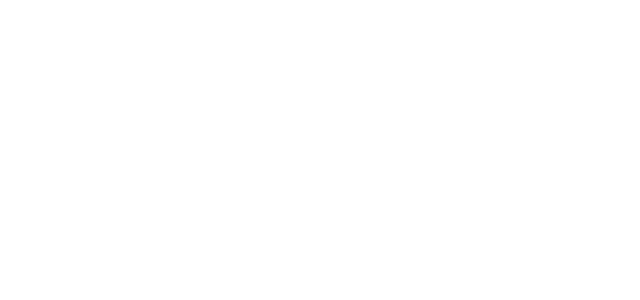
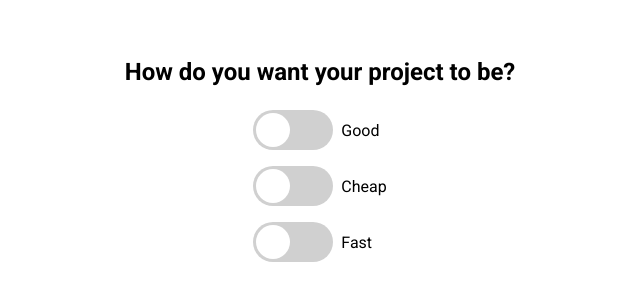
Before and after one commit to endersonlg/50project50days, a React (Create React App) app: page /project/32 in a window 1280 px wide. Before the commit this address had no page. Shown: the part 240-540 px from the top of the page, without its empty margins (320-960 px from the left). Built offline with nearby package versions, Linux system fonts and the light colour scheme.

Commit message:
finish project 32

```diff
--- a/src/Routes/index.tsx
+++ b/src/Routes/index.tsx
@@ -31,6 +31,7 @@
 import { Project29 } from '../pages/Project29'
 import { Project30 } from '../pages/Project30'
 import { Project31 } from '../pages/Project31'
+import { Project32 } from '../pages/Project32'
 
 
 export function Routes () {
@@ -68,6 +69,7 @@
       <Route path='project/29' element={<Project29/>}/>
       <Route path='project/30' element={<Project30/>}/>
       <Route path='project/31' element={<Project31/>}/>
+      <Route path='project/32' element={<Project32/>}/>
     </Switch>
   )
 }
--- /dev/null
+++ b/src/pages/Project32/index.tsx
@@ -0,0 +1,87 @@
+import { useState } from "react";
+import { ContainerProject32, ToggleSwitch } from "./styles";
+
+export function Project32(){
+  const [good,setGood] = useState(false)
+  const [cheap,setCheap] = useState(false)
+  const [fast,setFast] = useState(false)
+
+   function handleCheckGood(checked:boolean){
+    if(checked){
+      if(fast&&cheap){
+        setFast(false)
+      }
+      setGood(true)
+      return
+    }
+    setGood(false)
+  }
+
+  function handleCheckCheap(checked:boolean){
+    if(checked){
+      if(good&&fast){
+        setGood(false)
+      }
+      setCheap(true)
+      return
+    }
+    setCheap(false)
+  }
+
+  function handleCheckFast(checked:boolean){
+    if(checked){
+      if(good&&cheap){
+        setCheap(false)
+      }
+      setFast(true)
+      return
+    }
+    setFast(false)
+  }
+
+  return (
+    <ContainerProject32>
+      <h1>How do you want your project to be?</h1>
+      <div>
+        <ToggleSwitch>
+          <label htmlFor="checkbox-good">
+            <input
+              type="checkbox"
+              id="checkbox-good"
+              onChange={(e)=>handleCheckGood(e.target.checked)}
+              checked={good}
+            />
+            <span />
+          </label>
+          <span>Good</span>
+        </ToggleSwitch>
+
+        <ToggleSwitch>
+          <label htmlFor="checkbox-cheap">
+            <input
+              type="checkbox"
+              id="checkbox-cheap"
+              onChange={(e)=>handleCheckCheap(e.target.checked)}
+              checked={cheap}
+            />
+            <span />
+          </label>
+          <span>Cheap</span>
+        </ToggleSwitch>
+
+        <ToggleSwitch>
+          <label htmlFor="checkbox-fast">
+            <input
+              type="checkbox"
+              id="checkbox-fast"
+              onChange={(e)=>handleCheckFast(e.target.checked)}
+              checked={fast}
+            />
+            <span />
+          </label>
+          <span>Fast</span>
+        </ToggleSwitch>
+      </div>
+    </ContainerProject32>
+  )
+}
--- /dev/null
+++ b/src/pages/Project32/styles.ts
@@ -0,0 +1,102 @@
+import styled from "styled-components";
+
+export const ContainerProject32 = styled.div`
+ width: 100%;
+ height: 100%;
+
+ display: flex;
+ flex-direction: column;
+ align-items: center;
+ justify-content: center;
+
+ h1{
+  font-size: 24px;
+  margin-bottom: 24px;
+ }
+
+ >div{
+    display: flex;
+    flex-direction: column;
+    gap: 16px;
+ }
+`
+
+export const ToggleSwitch = styled.div`
+  display: flex;
+  align-items: center;
+  gap: 8px;
+
+  label{
+    position: relative;
+    display: inline-block;
+    width: 80px;
+    height: 40px;
+
+    input {
+      opacity: 0;
+      width: 0;
+      height: 0;
+    }
+
+    span {
+      position: absolute;
+      cursor: pointer;
+      top: 0;
+      left: 0;
+      right: 0;
+      bottom: 0;
+      background-color: #d0d0d0;
+      -webkit-transition: .4s;
+      transition: .4s;
+      border-radius: 40px;
+    }
+
+    @keyframes GrowDuringProgress {
+      0%{
+        height: 34px;
+        width: 34px;
+      }
+      50%{
+        height: 38px;
+        width: 38px;
+      }
+      100%{
+        height: 34px;
+        width: 34px;
+      }
+    }
+
+    span:before {
+      position: absolute;
+      content: "";
+      height: 34px;
+      width: 34px;
+      left: 3px;
+      bottom: 3px;
+      background-color: white;
+      -webkit-transition: .4s;
+      transition: .4s;
+      border-radius: 50%;
+
+    }
+
+    input:focus + span:before{
+      animation: GrowDuringProgress 0.2s linear forwards;
+    }
+
+
+    input:checked + span {
+      background-color: #8e44ad;
+    }
+
+    input:focus + span {
+      box-shadow: 0 0 1px #8e44ad;
+    }
+
+    input:checked + span:before {
+      -webkit-transform: translateX(40px);
+      -ms-transform: translateX(40px);
+      transform: translateX(40px);
+    }
+  }
+`
--- a/src/pages/_ListProject/index.tsx
+++ b/src/pages/_ListProject/index.tsx
@@ -99,6 +99,9 @@
           <li>
             <Link to="project/31">Project 31</Link>
           </li>
+          <li>
+            <Link to="project/32">Project 32</Link>
+          </li>
         </ul>
       </nav>
     </ContainerListProjects>
```
